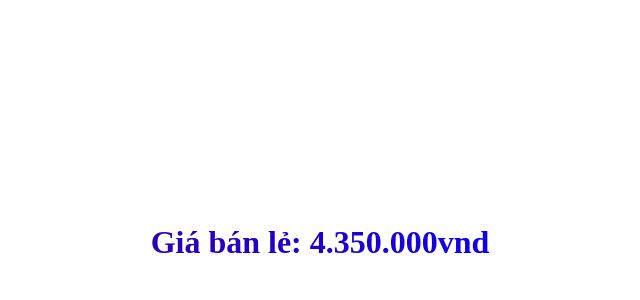
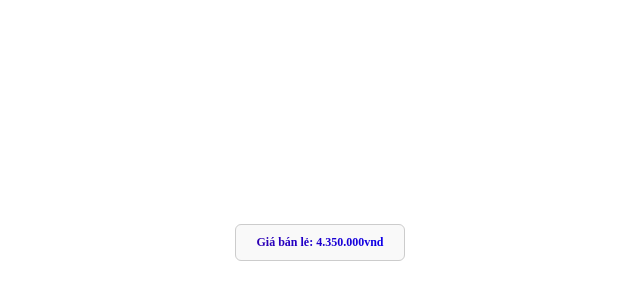
Before and after one commit to nvhao4/t-o-m-u-v-n-b-n, a plain HTML site: page index.html in a window 1280 px wide. Shown: the part 166-466 px from the top of the page, without its empty margins (320-960 px from the left). Drawn offline with Linux system fonts and the light colour scheme.

Commit message:
Update index.html
add rainbow effect

```diff
--- a/index.html
+++ b/index.html
@@ -11,8 +11,16 @@
       align-items: center;
       height: 100vh;
     }
+
+    .box {
+      border: 1px solid #ccc;
+      padding: 10px 20px;
+      border-radius: 6px;
+      background-color: #f9f9f9;
+    }
+
     .rainbow-text {
-      font-size: 32px;
+      font-size: 12px;
       font-weight: bold;
       background: linear-gradient(270deg, red, orange, yellow, green, blue, indigo, violet);
       background-size: 1400% 1400%;
@@ -28,6 +36,8 @@
   </style>
 </head>
 <body>
-  <div class="rainbow-text">Giá bán lẻ: 4.350.000vnd</div>
+  <div class="box">
+    <div class="rainbow-text">Giá bán lẻ: 4.350.000vnd</div>
+  </div>
 </body>
 </html>
```
